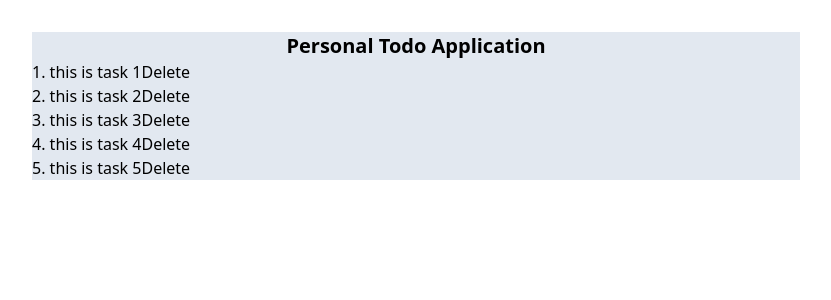
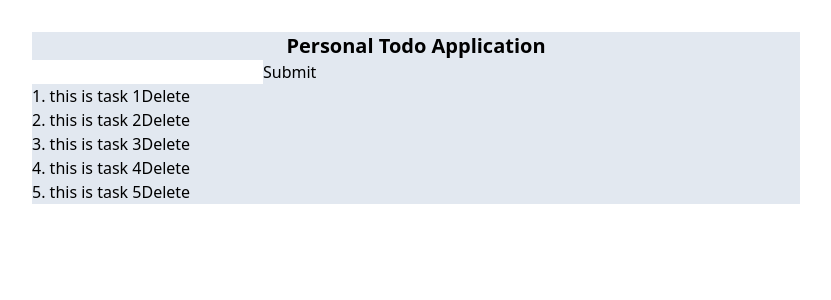
Before and after one commit to MohammadBohluli/react-todo-app, a React (Vite) app: page / in a window 1280 px wide. Shown: the top 300 px of the page, without its empty margins (224-1055 px from the left). Built offline with nearby package versions, Linux system fonts and the light colour scheme.

Commit message:
🛠️ Building create Task input

```diff
--- a/src/App.tsx
+++ b/src/App.tsx
@@ -1,5 +1,6 @@
 import { useState } from 'react';
 import TaskList from './components/TaskList';
+import InputTask from './components/InputTask';
 
 const data = [
   { id: 1, task: 'this is task 1', complate: true },
@@ -22,6 +23,9 @@ const App = () => {
       <h1 className="text-center font-bold text-xl">
         Personal Todo Application
       </h1>
+
+      <InputTask onAddTask={(task) => setTaskList([...taskList, ...task])} />
+
       <TaskList
         taskList={taskList}
         onDeleteTask={(taskId) =>
--- /dev/null
+++ b/src/components/InputTask.tsx
@@ -0,0 +1,37 @@
+import { FormEvent, useState } from 'react';
+import { Task } from '../App';
+
+interface Props {
+  onAddTask: (task: Task[]) => void;
+}
+
+const InputTask = ({ onAddTask }: Props) => {
+  const [taskInput, setTaskInput] = useState('');
+
+  const handleSubmit = (e: FormEvent) => {
+    e.preventDefault();
+
+    if (!taskInput) return;
+
+    const newTask: Task = {
+      id: Math.floor(Math.random() * 10000),
+      task: taskInput,
+      complate: false,
+    };
+
+    onAddTask([newTask]);
+    setTaskInput('');
+  };
+  return (
+    <form onSubmit={handleSubmit}>
+      <input
+        value={taskInput}
+        type="text"
+        onChange={(e) => setTaskInput(e.target.value)}
+      />
+      <button type="submit">Submit</button>
+    </form>
+  );
+};
+
+export default InputTask;
--- a/src/components/TaskList.tsx
+++ b/src/components/TaskList.tsx
@@ -9,12 +9,12 @@ const TaskList = ({ taskList, onDeleteTask }: Props) => {
   return (
     <div>
       <ul>
-        {taskList.map((task, index) => (
-          <li key={task.id}>
+        {taskList.map(({ id, task }, index) => (
+          <li key={id}>
             <div>
               <span>{index + 1}. </span>
-              {task.task}
-              <button onClick={() => onDeleteTask(task.id)}>Delete</button>
+              {task}
+              <button onClick={() => onDeleteTask(id)}>Delete</button>
             </div>
           </li>
         ))}
```
